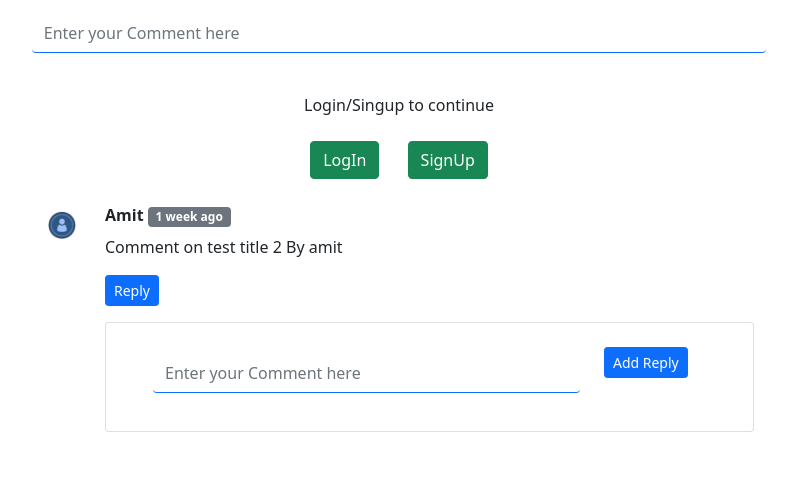
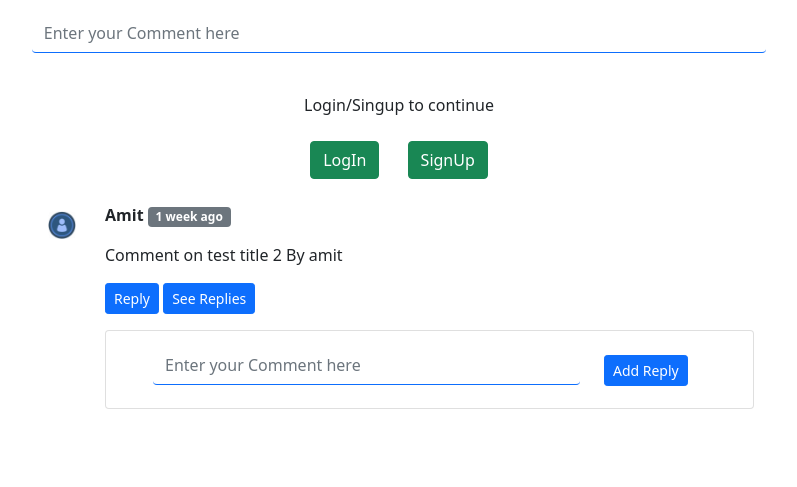
Before and after one commit to AmitBisht-ctrl/Coder, a Django app: a page that uses templates/base.html in a window 1280 px wide, after a click on "Reply"; the page is wider, and only the part inside the window is pictured. Shown: the part 270-757 px from the top of that part, without its empty margins (241-1038 px from the left). Run offline with Django 3.2, Linux system fonts and the light colour scheme; data comes from the database, SQL or seed files in the repository; both versions use the stored data as it was after the commit.

Commit message:
sanitized the input

```diff
--- a/Coder/settings.py
+++ b/Coder/settings.py
@@ -42,6 +42,7 @@ INSTALLED_APPS = [
     'home.apps.HomeConfig',
     'blog.apps.BlogConfig',
     'django.contrib.humanize',
+    'django_bleach',
 ]
 
 MIDDLEWARE = [
--- a/blog/views.py
+++ b/blog/views.py
@@ -24,7 +24,6 @@ def blogPost(request,slug):
             repDict[reply.parent.sno].append(reply)
 
     print('final reply: ',repDict,'\nReplies: ',replies,'\nparent comment: ',comments)
-
     context = {'post': post,'comments': comments, 'repDict':repDict}
     return render(request,'blog/blogPost.html',context)
 
--- a/static/home/style.css
+++ b/static/home/style.css
@@ -2,18 +2,18 @@
   width: 850px;
   margin: 10px auto 10px ;
   /* background-color: lightgrey; */
-
 }
 
-.jumbotron{
+body #jumbotron{
 
   background: linear-gradient(
-            to right, #d3d3d3, #d3d3d3, #d3d3d3);
-  height: 300px;
+            to right, #d9d9d9, #e6e6e6, #f2f2f2);
+
+  height: 380px;
     /* background-color: lightgray; */
 }
 
-.jumbotron   h1{
+#jumbotron   h1{
   font-size: 5rem;
 }
 
@@ -25,3 +25,13 @@ form {
 textarea{
   resize: none;
 }
+/* .need-border{
+  border: 0.5px solid black;
+} */
+
+.comment-wrap{
+  white-space: pre-wrap;
+}
+.preview h3{
+  font-size: medium;
+}
--- a/templates/base.html
+++ b/templates/base.html
@@ -202,6 +202,9 @@
   <script src="https://cdn.jsdelivr.net/npm/bootstrap@5.0.1/dist/js/bootstrap.min.js"
     integrity="sha384-Atwg2Pkwv9vp0ygtn1JAojH0nYbwNJLPhwyoVbhoPwBhjQPR5VtM2+xf0Uwh9KtT"
     crossorigin="anonymous"></script>
+
+  {% block js %}{% endblock js %}
+
 </body>
 
 </html>
--- a/templates/blog/blogPost.html
+++ b/templates/blog/blogPost.html
@@ -1,6 +1,7 @@
 {% extends 'base.html' %}
 {% load humanize %}
 {% load extras %}
+{% load bleach_tags %}
 
 {% block title %}BlogPost{% endblock title %}
 
@@ -15,7 +16,7 @@
     <h2 class="blog-post-title">{{post.title}}</h2>
     <p class="blog-post-meta">{{post.timestamp}}&nbsp;&nbsp;&nbsp;&nbsp;<a href="#">By: {{post.author}}</a></p>
 
-    <p>{{post.content}}</p>
+    <p>{{post.content|bleach:"h1,h2,h3,h4,h5,h6,p,br,span"}}</p>
   </article>
 </div>
 <div class="container">
@@ -58,50 +59,71 @@
 
       <p class="mb-2"><b>{{comment.user|title}}</b> <span class="badge bg-secondary">
           {{comment.timestamp|naturaltime}}</span></p>
-      <div class="" <p class="mb-5"><span>{{comment.comment}}</span></p>
-        <div class="reply mx-5"></div>
+      <p class="need-border"><div class="comment-wrap">{{comment.comment}}</div></p>
 
       <p>
         <button class="btn btn-sm btn-primary" type="button" data-bs-toggle="collapse"
           data-bs-target="#replybox{{comment.sno}}" aria-expanded="false" aria-controls="replybox{{comment.sno}}">
           Reply
         </button>
+        <button class="btn btn-sm btn-primary" type="button" data-bs-toggle="collapse"
+          data-bs-target="#Replies{{comment.sno}}" aria-expanded="false" aria-controls="Replies">See Replies</button>
       </p>
-        <div class="collapse" id="replybox{{comment.sno}}">
-          <div class="card card-body mb-5">
+
+      <!--Multi-Collpse in replies -->
+      <div class="row">
+        <div class="col">
+          <div class="collapse multi-collapse" id="replybox{{comment.sno}}">
+            <div class="card card-body">
+
               <form action="/blog/postComment/" method="post" class="row">
                 {% csrf_token %}
                 <input type="hidden" name="parentSno" value="{{comment.sno}}">
                 <input type="hidden" name="postId" value="{{post.id}}">
                 <div class="row ps-0">
                   <div class="col-10">
-
-                  <textarea name="comment" cols="30" rows="1" style="resize:none" placeholder="Enter your Comment here"
-                    class="form-control my-3 me-4 border-top-0 border-end-0 border-start-0 border-primary"></textarea>
-
+                    <textarea name="comment" cols="30" rows="1" style="resize:none"
+                      placeholder="Enter your Comment here"
+                      class="form-control my-0 me-4 border-top-0 border-end-0 border-start-0 border-primary"></textarea>
                   </div>
                   <div class="col-2">
-
                     <input type="submit" class="btn btn-primary btn-sm mt-2 float-start" value="Add Reply">
-
-                </div>
-                <div class="replies bg-danger">
-                  {% for reply in repDict|get_val:comment.sno %}
-                    {{reply}}
-                    <br>
-                  {% endfor %}
                   </div>
                 </div>
-
               </form>
             </div>
           </div>
 
+
+          <div class="collapse multi-collapse" id="Replies{{comment.sno}}">
+            <div class="card card-body">
+
+              {% for reply in repDict|get_val:comment.sno %}
+              <div class="row">
+                <div class="col-1">
+                  <img src="{% static 'user.png' %}" class="rounded mx-auto d-block w-75 my-2" alt="user">
                 </div>
+                <div class="col-11">
+                  <p><b>{{reply.user|title}}</b> <span class="badge bg-secondary">
+                      {{reply.timestamp|naturaltime}}</span></p>
+                  <p class="need-border"><div class="comment-wrap me-4">{{reply.comment}}</div></p>
+                  <br>
+                </div>
+              </div>
+              {% empty %}
+              <b>No replies.</b>
+              {% endfor %}
+            </div>
+          </div>
+        </div>
+      </div>
+      <!-- multi-collapse ends here -->
+
+
+
     </div>
   </div>
 
   {% endfor %}
 
-
   {% endblock body %}
--- a/templates/home/home.html
+++ b/templates/home/home.html
@@ -14,7 +14,7 @@
 
 {% block body %}
 
-<div class='container bg-secondary mt-3 py-5 ps-5 jumbotron'>
+<div class='container mt-3 py-5 ps-5' id="jumbotron">
     <h1 class='py-1'>Welcome to Coders</h1>
     <p class='py-1'>Here you can get Code and look for a master to teach you code.Along with these perks you
         can make blogs if you are an expierenced programmer.</p>
```
Also changed, not shown: templates/blog/blogHome.html (+13 -1 lines), db.sqlite3. Lines whose indentation alone changed are shown as unchanged.
